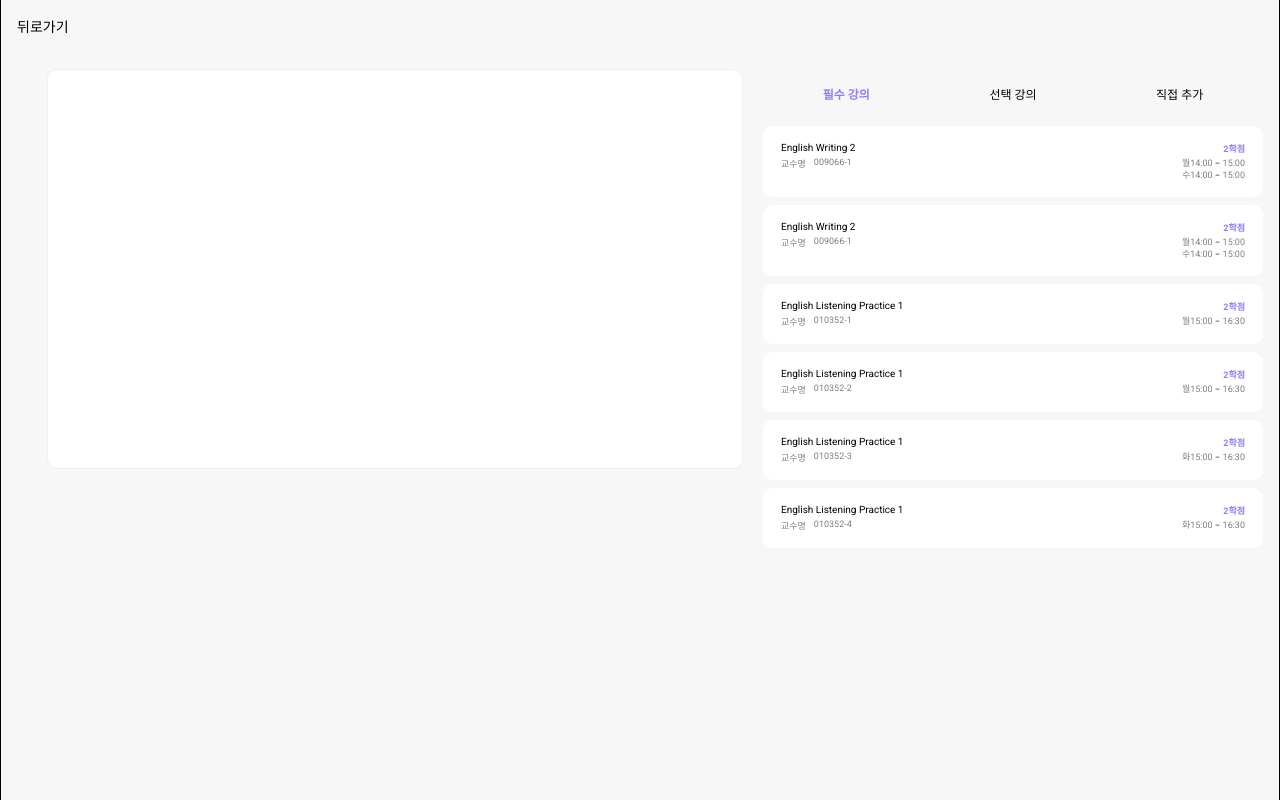
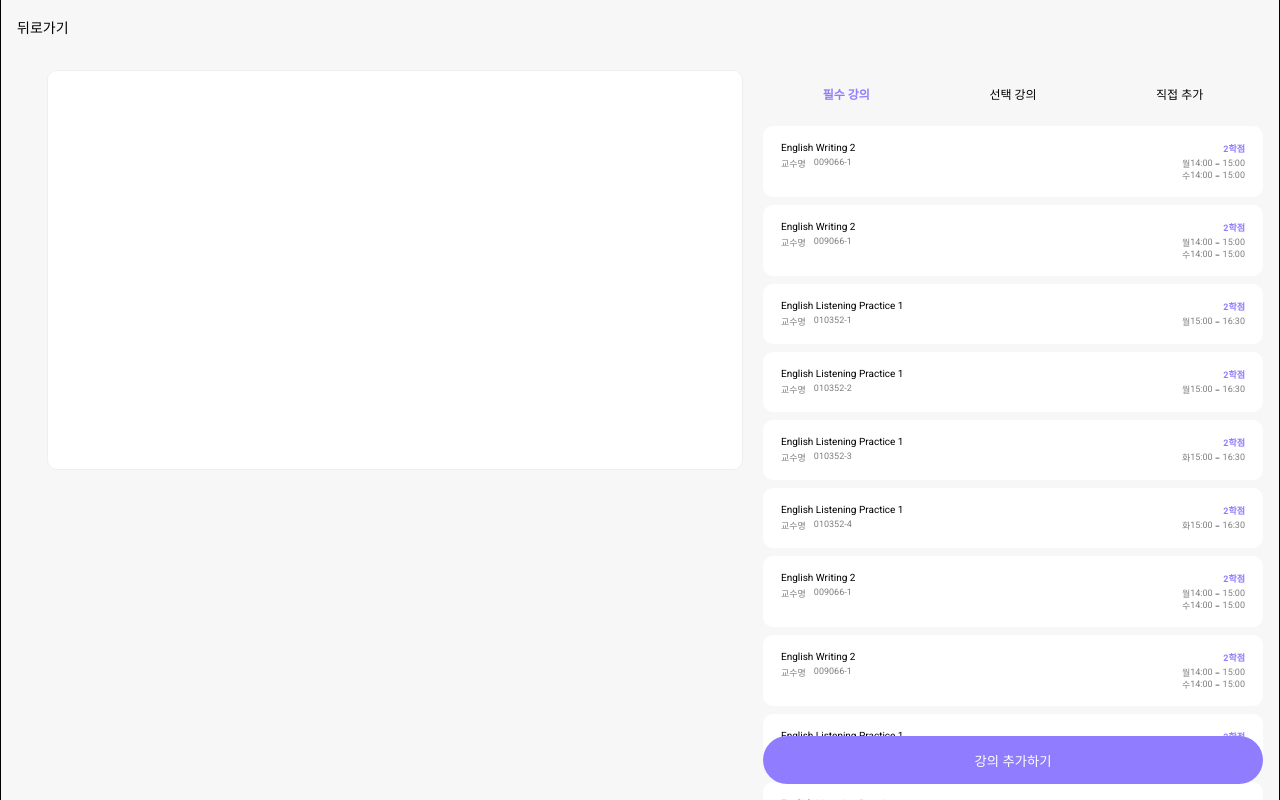
Before and after one commit to suhyunified/lecture-planner, a React (Vite) app: page /creation/lecture in a window 1280 px wide. Shown: the top 800 px of the page. Built offline with nearby package versions, Linux system fonts and the light colour scheme.

Commit message:
Layoutheader & SheduleTable의 posiiton을 fixed로 변경

```diff
--- a/index.html
+++ b/index.html
@@ -17,7 +17,7 @@
     body {
       width: 100vw;
       height: 100vh;
-      overflow: auto;
+      overflow: overlay;
     }
 
     * {
--- a/src/components/Creation/CreationLectureOption.tsx
+++ b/src/components/Creation/CreationLectureOption.tsx
@@ -4,6 +4,7 @@ import { Tab, TabList } from '@/components/Styled/Tab'
 import LectureSegment from '../Schedule/LectureSegment'
 import { LectureInfo } from '@/types/lecture.types'
 import { useState } from 'react'
+import { COLOR } from '../Styled'
 
 const CreationLectureOption = styled.div`
   display: flex;
@@ -11,18 +12,22 @@ const CreationLectureOption = styled.div`
   width: min(100%, 500px);
 `
 
-const CreationLectureInner = styled.div``
+const TabWrapper = styled.div`
+  position: sticky;
+  top: 49px;
+  padding-top: 20px;
+  background-color: ${COLOR.BACKGROUND};
+`
 
 const LectureList = styled.div`
   display: flex;
   flex-direction: column;
+  overflow: hidden;
 
   gap: 8px;
 
-  padding: 8px 0;
+  padding: 8px 0 90px 0;
 `
-
-const style = { width: 'min(100%, 500px)' }
 
 export default () => {
   const dummy = {
@@ -31,6 +36,178 @@ export default () => {
   }
 
   const lectures: LectureInfo[] = [
+    {
+      id: 1,
+      department: '대양휴머니티칼리지',
+      code: '009066',
+      name: 'English Writing 2',
+      classNumber: 1,
+      type: 'GENERAL_REQUIRED',
+      targetYear: 1,
+      applyCredit: 2.0,
+      language: 'KOR',
+      timetables: [
+        { targetDay: '월', startTime: '14:00:00', endTime: '15:00:00' },
+        { targetDay: '수', startTime: '14:00:00', endTime: '15:00:00' },
+      ],
+    },
+    {
+      id: 1,
+      department: '대양휴머니티칼리지',
+      code: '009066',
+      name: 'English Writing 2',
+      classNumber: 1,
+      type: 'GENERAL_REQUIRED',
+      targetYear: 1,
+      applyCredit: 2.0,
+      language: 'KOR',
+      timetables: [
+        { targetDay: '월', startTime: '14:00:00', endTime: '15:00:00' },
+        { targetDay: '수', startTime: '14:00:00', endTime: '15:00:00' },
+      ],
+    },
+    {
+      id: 2,
+      department: '대양휴머니티칼리지',
+      code: '010352',
+      name: 'English Listening Practice 1',
+      classNumber: 1,
+      type: 'GENERAL_REQUIRED',
+      targetYear: 1,
+      applyCredit: 2.0,
+      language: 'ENG',
+      timetables: [
+        { targetDay: '월', startTime: '15:00:00', endTime: '16:30:00' },
+      ],
+    },
+    {
+      id: 3,
+      department: '대양휴머니티칼리지',
+      code: '010352',
+      name: 'English Listening Practice 1',
+      classNumber: 2,
+      type: 'GENERAL_REQUIRED',
+      targetYear: 1,
+      applyCredit: 2.0,
+      language: 'ENG',
+      timetables: [
+        { targetDay: '월', startTime: '15:00:00', endTime: '16:30:00' },
+      ],
+    },
+    {
+      id: 4,
+      department: '대양휴머니티칼리지',
+      code: '010352',
+      name: 'English Listening Practice 1',
+      classNumber: 3,
+      type: 'GENERAL_REQUIRED',
+      targetYear: 1,
+      applyCredit: 2.0,
+      language: 'ENG',
+      timetables: [
+        { targetDay: '화', startTime: '15:00:00', endTime: '16:30:00' },
+      ],
+    },
+    {
+      id: 5,
+      department: '대양휴머니티칼리지',
+      code: '010352',
+      name: 'English Listening Practice 1',
+      classNumber: 4,
+      type: 'GENERAL_REQUIRED',
+      targetYear: 1,
+      applyCredit: 2.0,
+      language: 'ENG',
+      timetables: [
+        { targetDay: '화', startTime: '15:00:00', endTime: '16:30:00' },
+      ],
+    },
+    {
+      id: 1,
+      department: '대양휴머니티칼리지',
+      code: '009066',
+      name: 'English Writing 2',
+      classNumber: 1,
+      type: 'GENERAL_REQUIRED',
+      targetYear: 1,
+      applyCredit: 2.0,
+      language: 'KOR',
+      timetables: [
+        { targetDay: '월', startTime: '14:00:00', endTime: '15:00:00' },
+        { targetDay: '수', startTime: '14:00:00', endTime: '15:00:00' },
+      ],
+    },
+    {
+      id: 1,
+      department: '대양휴머니티칼리지',
+      code: '009066',
+      name: 'English Writing 2',
+      classNumber: 1,
+      type: 'GENERAL_REQUIRED',
+      targetYear: 1,
+      applyCredit: 2.0,
+      language: 'KOR',
+      timetables: [
+        { targetDay: '월', startTime: '14:00:00', endTime: '15:00:00' },
+        { targetDay: '수', startTime: '14:00:00', endTime: '15:00:00' },
+      ],
+    },
+    {
+      id: 2,
+      department: '대양휴머니티칼리지',
+      code: '010352',
+      name: 'English Listening Practice 1',
+      classNumber: 1,
+      type: 'GENERAL_REQUIRED',
+      targetYear: 1,
+      applyCredit: 2.0,
+      language: 'ENG',
+      timetables: [
+        { targetDay: '월', startTime: '15:00:00', endTime: '16:30:00' },
+      ],
+    },
+    {
+      id: 3,
+      department: '대양휴머니티칼리지',
+      code: '010352',
+      name: 'English Listening Practice 1',
+      classNumber: 2,
+      type: 'GENERAL_REQUIRED',
+      targetYear: 1,
+      applyCredit: 2.0,
+      language: 'ENG',
+      timetables: [
+        { targetDay: '월', startTime: '15:00:00', endTime: '16:30:00' },
+      ],
+    },
+    {
+      id: 4,
+      department: '대양휴머니티칼리지',
+      code: '010352',
+      name: 'English Listening Practice 1',
+      classNumber: 3,
+      type: 'GENERAL_REQUIRED',
+      targetYear: 1,
+      applyCredit: 2.0,
+      language: 'ENG',
+      timetables: [
+        { targetDay: '화', startTime: '15:00:00', endTime: '16:30:00' },
+      ],
+    },
+    {
+      id: 5,
+      department: '대양휴머니티칼리지',
+      code: '010352',
+      name: 'English Listening Practice 1',
+      classNumber: 4,
+      type: 'GENERAL_REQUIRED',
+      targetYear: 1,
+      applyCredit: 2.0,
+      language: 'ENG',
+      timetables: [
+        { targetDay: '화', startTime: '15:00:00', endTime: '16:30:00' },
+      ],
+    },
     {
       id: 1,
       department: '대양휴머니티칼리지',
@@ -137,6 +314,7 @@ export default () => {
 
   return (
     <CreationLectureOption>
+      <TabWrapper>
         <TabList fluid>
           {tabs.map((tab) => (
             <Tab
@@ -147,6 +325,7 @@ export default () => {
             </Tab>
           ))}
         </TabList>
+      </TabWrapper>
       <LectureList>
         {lectures.map((lecture: LectureInfo) => (
           <LectureSegment
--- a/src/components/Layout/LayoutHeader.tsx
+++ b/src/components/Layout/LayoutHeader.tsx
@@ -1,12 +1,18 @@
 import styled from 'styled-components'
+import { COLOR } from '../Styled'
 
 const LayoutHeader = styled.div`
+  position: sticky;
+  top: 0;
+  background-color: ${COLOR.BACKGROUND};
+
   display: flex;
   align-items: center;
 
   width: 100%;
   height: 50px;
   padding: 16px 0;
+  z-index: 1;
 `
 
 const BackButton = styled.a`
--- a/src/components/Schedule/ScheduleTable.tsx
+++ b/src/components/Schedule/ScheduleTable.tsx
@@ -2,6 +2,8 @@ import styled from 'styled-components'
 import { COLOR } from '../Styled'
 
 const ScheduleTable = styled.div`
+  position: sticky;
+  top: 70px;
   flex: 1;
   width: min(100%, 400px);
   height: 400px;
--- a/src/components/Styled/Button.tsx
+++ b/src/components/Styled/Button.tsx
@@ -12,7 +12,7 @@ export const Button = styled.button<Button>`
   justify-content: center;
 
   height: 48px;
-  width: min(100%, 320px);
+  width: min(100%, 500px);
   background-color: ${COLOR.PRIMARY};
 
   padding: 16px;
@@ -36,16 +36,17 @@ const FloatingButtonWrapper = styled.div`
 `
 
 const UILink = styled(Link)`
-  width: min(100%, 320px);
+  width: 100%;
+  color: var(--white);
   text-decoration: none;
 `
 
 export const FloatingButton = ({ to, children }: FloatingButtonProps) => (
   <FloatingButtonWrapper>
     {to ? (
-      <UILink to={to}>
-        <Button>{children}</Button>
-      </UILink>
+      <Button>
+        <UILink to={to}>{children}</UILink>
+      </Button>
     ) : (
       <Button>{children}</Button>
     )}
--- a/src/components/Styled/Color.tsx
+++ b/src/components/Styled/Color.tsx
@@ -1,5 +1,6 @@
 export enum COLOR {
   WHITE = '#ffffff',
+  BACKGROUND = '#F7F7F7',
   BLACK = '#000000',
   GRAY40 = '#7F7F7F',
   GRAY5 = '#EFEFEF',
--- a/src/view/CreationLectureView.tsx
+++ b/src/view/CreationLectureView.tsx
@@ -1,11 +1,11 @@
 import CreationLectureOption from '@/components/Creation/CreationLectureOption'
 import ScheduleTable from '@/components/Schedule/ScheduleTable'
+import { Button, FloatingButton } from '@/components/Styled/Button'
 import styled from 'styled-components'
 
 const CreationLectureView = styled.div`
   display: flex;
   gap: 20px;
-  padding: 20px 0;
   height: 100%;
 
   @media screen and (max-width: 900px) {
@@ -36,6 +36,9 @@ export default () => {
       </Section>
       <Section maxWidth="500px">
         <CreationLectureOption></CreationLectureOption>
+        <FloatingButton>
+          <span>강의 추가하기</span>
+        </FloatingButton>
       </Section>
     </CreationLectureView>
   )
```
Lines whose indentation alone changed are shown as unchanged.
